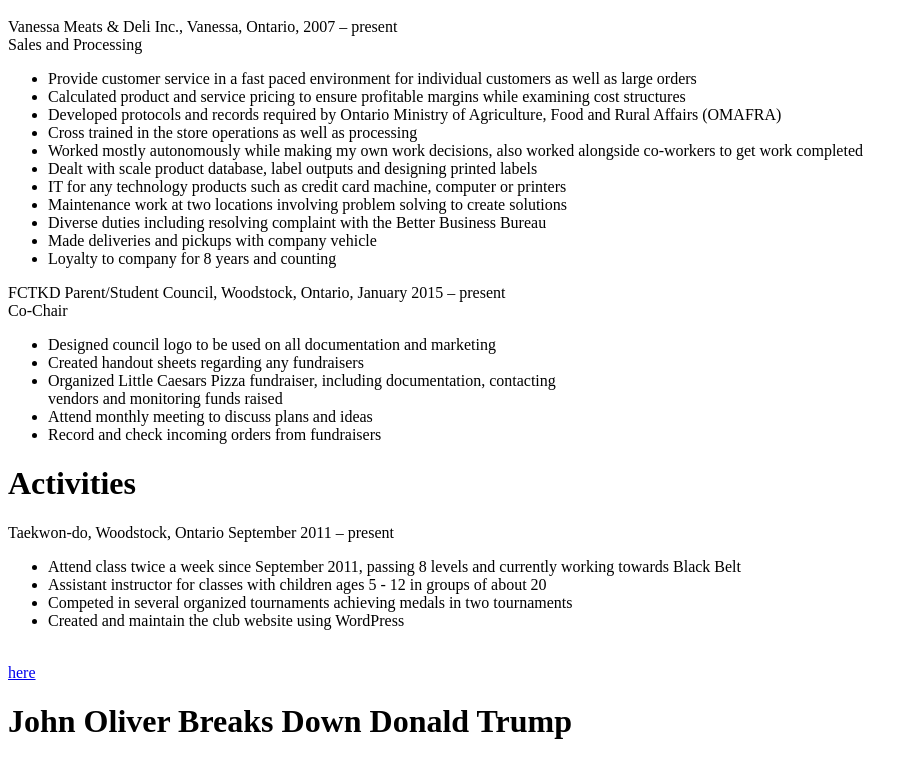
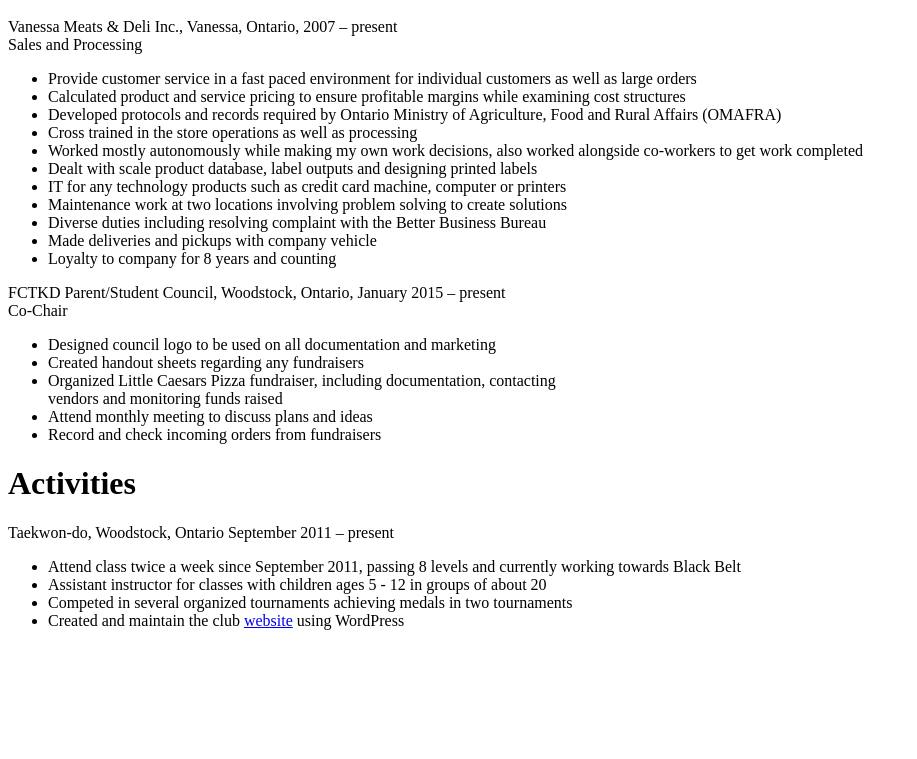
Before and after one commit to dejonge/lab8trumped, a plain HTML site: page index.html in a window 1280 px wide. Shown: the part 785-1544 px from the top of the page, without its empty margins (0-917 px from the left). After the commit the page ends 1431 px from the top, so only its background shows below. Drawn offline with Linux system fonts and the light colour scheme.

Commit message:
Update index.html

```diff
--- a/index.html
+++ b/index.html
@@ -76,13 +76,10 @@ Co-Chair
   <li>	Attend class twice a week since September 2011, passing 8 levels and currently working towards Black Belt </li>
   <li>	Assistant instructor for classes with children ages 5  - 12 in groups of about 20</li>
   <li>Competed in several organized tournaments achieving medals in two tournaments</li>
-  <li>	Created and maintain the club website using WordPress</li>
+  <li>	Created and maintain the club <a href="http://friendlycitytkd.com/">website</a> using WordPress</li>
 
 </ul></p1>
 
-<p> <br>
-<a href="https://en.wikipedia.org/wiki/Donald_Trump">here</a></p>
-<h1>John Oliver Breaks Down Donald Trump</h1>
-<iframe width="560" height="315" src="https://www.youtube.com/embed/DnpO_RTSNmQ" frameborder="0" allowfullscreen></iframe>
+
 </body>
 </html>
```
